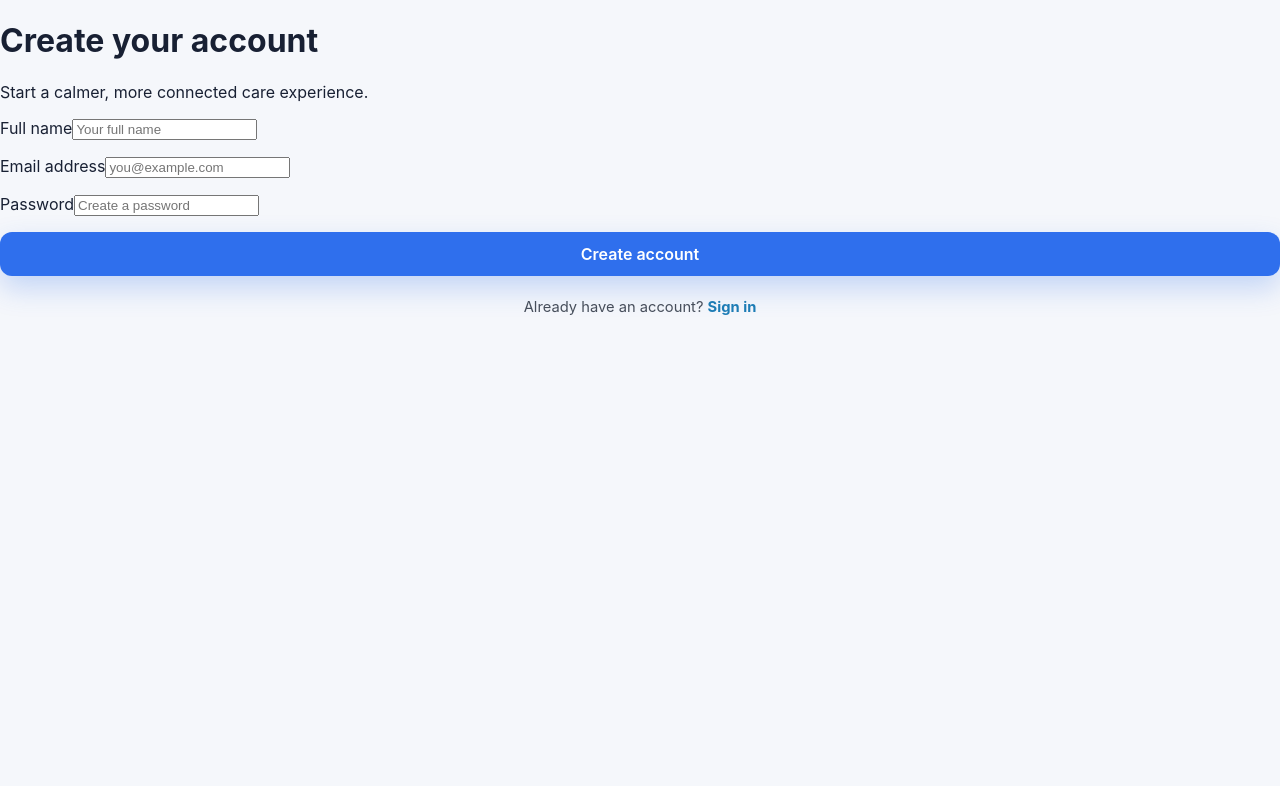
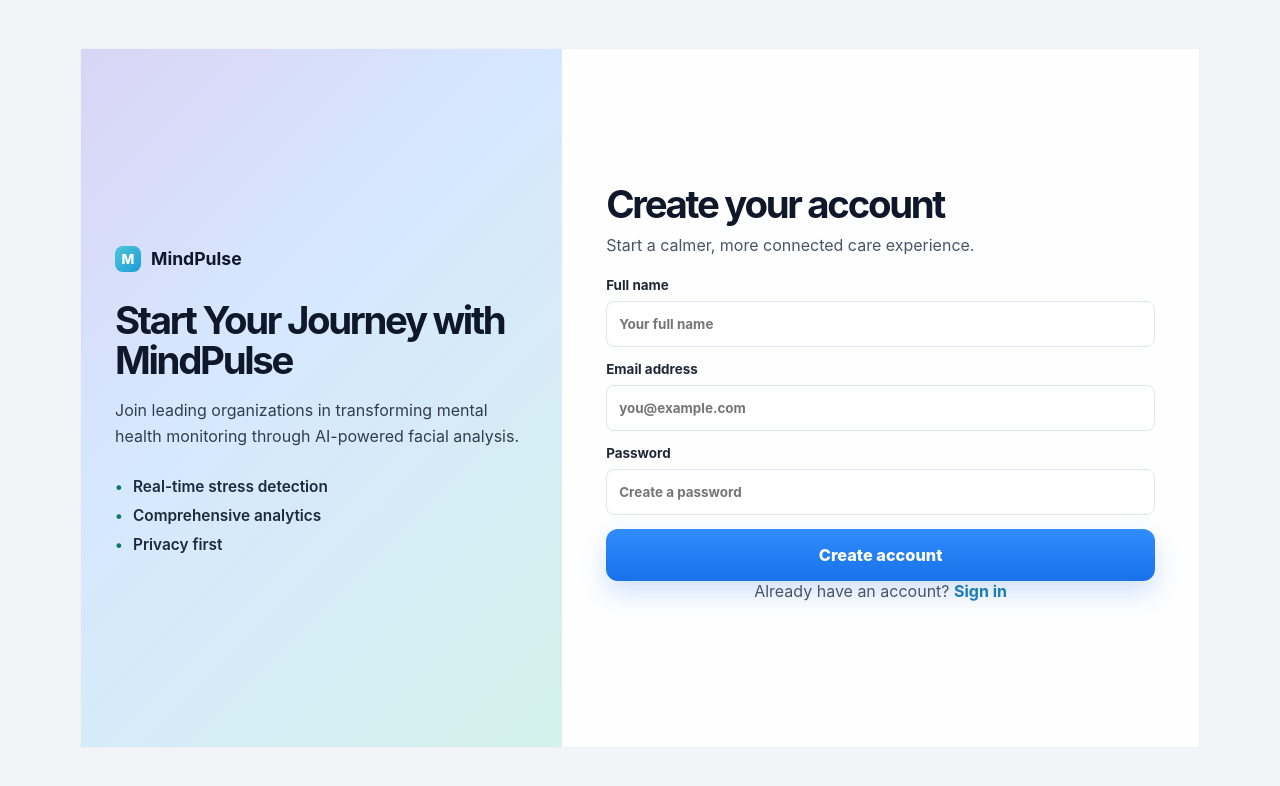
Before and after one commit to Kaelish/MindPulse, a React (Create React App) app in the folder mindpulse-web/: page / in a window 1280 px wide. Shown: the top 786 px of the page. Built offline with nearby package versions, Linux system fonts and the light colour scheme; no server answers.

Commit message:
Polish web auth screens and clean README

```diff
--- a/mindpulse-web/src/App.css
+++ b/mindpulse-web/src/App.css
@@ -707,15 +707,218 @@ button {
   flex: 1;
 }
 
+.auth-shell {
+  min-height: 100vh;
+  display: flex;
+  justify-content: center;
+  align-items: flex-start;
+  padding: 48px 24px;
+  background: #f2f4f7;
+}
+
+.auth-card {
+  width: min(100%, 1120px);
+  min-height: 700px;
+  display: grid;
+  grid-template-columns: 1.02fr 1.35fr;
+  background: rgba(255, 255, 255, 0.45);
+  border-radius: 0;
+  overflow: hidden;
+  box-shadow: none;
+}
+
+.auth-card-split {
+  border: 1px solid rgba(17, 24, 39, 0.04);
+}
+
+.auth-side-panel {
+  background: linear-gradient(135deg, #d9d4f5 0%, #d6e8ff 40%, #d4f1eb 100%);
+  padding: 30px 34px 26px;
+  display: flex;
+  flex-direction: column;
+  justify-content: center;
+}
+
+.auth-side-panel-soft {
+  background: linear-gradient(135deg, #d3d4ef 0%, #d7eef9 48%, #d2f2e8 100%);
+}
+
+.brand-chip {
+  display: inline-flex;
+  align-items: center;
+  gap: 10px;
+  color: #0f172a;
+  font-size: 1.1rem;
+  font-weight: 700;
+  margin-bottom: 28px;
+}
+
+.brand-icon {
+  width: 26px;
+  height: 26px;
+  display: grid;
+  place-items: center;
+  border-radius: 8px;
+  background: linear-gradient(135deg, #4cc6d9 0%, #1d9cd6 100%);
+  color: #fff;
+  font-size: 0.85rem;
+  font-weight: 800;
+}
+
+.auth-side-panel h2 {
+  margin: 0 0 18px;
+  font-size: clamp(2.2rem, 3vw, 3.3rem);
+  line-height: 1.05;
+  letter-spacing: -0.06em;
+  color: #0f172a;
+}
+
+.auth-side-panel p {
+  margin: 0 0 12px;
+  color: rgba(15, 23, 42, 0.82);
+  font-size: 1rem;
+  line-height: 1.6;
+}
+
+.auth-bullets {
+  list-style: none;
+  padding: 0;
+  margin: 16px 0 0;
+  display: grid;
+  gap: 10px;
+}
+
+.auth-bullets li {
+  position: relative;
+  padding-left: 18px;
+  color: #1e293b;
+  font-size: 0.96rem;
+  font-weight: 600;
+}
+
+.auth-bullets li::before {
+  content: '•';
+  position: absolute;
+  left: 0;
+  top: 0;
+  color: #0f766e;
+}
+
+.auth-form-panel {
+  background: rgba(255, 255, 255, 0.82);
+  padding: 38px 44px 30px;
+  display: flex;
+  flex-direction: column;
+  justify-content: center;
+}
+
+.auth-form-panel h1 {
+  margin: 0 0 8px;
+  font-size: clamp(2.3rem, 3vw, 3.5rem);
+  letter-spacing: -0.06em;
+  color: #0f172a;
+}
+
+.auth-form-panel p {
+  margin: 0 0 22px;
+  color: #475569;
+  font-size: 1rem;
+}
+
 .auth-form {
   display: grid;
-  gap: 16px;
+  gap: 14px;
+}
+
+.auth-form label {
+  display: grid;
+  gap: 8px;
+  font-size: 0.84rem;
+  font-weight: 700;
+  color: #1f2937;
+}
+
+.auth-form input {
+  width: 100%;
+  min-height: 46px;
+  border: 1px solid #dfe5ee;
+  border-radius: 8px;
+  background: rgba(255, 255, 255, 0.96);
+  padding: 0 12px;
+  font: inherit;
+  color: #0f172a;
+}
+
+.auth-form input:focus {
+  border-color: #3b82f6;
+  outline: none;
+  box-shadow: 0 0 0 3px rgba(59, 130, 246, 0.1);
+}
+
+.primary-button {
+  width: 100%;
+  border: 0;
+  border-radius: 12px;
+  min-height: 52px;
+  background: linear-gradient(180deg, #2f8dfd 0%, #1871e9 100%);
+  color: #fff;
+  font-weight: 800;
+  font-size: 1.02rem;
+  cursor: pointer;
+  box-shadow: 0 12px 26px rgba(30, 113, 233, 0.2);
+}
+
+.auth-switch {
+  margin-top: 22px;
+  text-align: center;
+  color: #475569;
+  font-size: 1rem;
+}
+
+.auth-switch-inline {
+  margin-top: 14px;
+  margin-bottom: 0;
+}
+
+.auth-switch-muted {
+  color: #64748b;
+}
+
+.auth-switch button {
+  background: none;
+  border: 0;
+  color: #2563eb;
+  font-weight: 700;
+  cursor: pointer;
+}
+
+.auth-error {
+  margin: 0;
+  padding: 10px 12px;
+  border-radius: 10px;
+  background: rgba(239, 68, 68, 0.08);
+  color: #b91c1c;
+  font-size: 0.85rem;
+}
+
+.auth-shell-compact .auth-card {
+  min-height: auto;
 }
 
 .name-row {
   display: grid;
   grid-template-columns: repeat(2, minmax(0, 1fr));
   gap: 12px;
+}
+
+@media (max-width: 900px) {
+  .auth-card {
+    grid-template-columns: 1fr;
+  }
+
+  .auth-side-panel {
+    min-height: 280px;
+  }
 }
 
 .auth-field {
--- a/mindpulse-web/src/App.tsx
+++ b/mindpulse-web/src/App.tsx
@@ -43,7 +43,7 @@ function DoctorPortal({ onSignOut }: { onSignOut: () => void }) {
 }
 
 function App() {
-  const [screen, setScreen] = useState<'doctor' | 'admin' | 'roles' | 'login' | 'register'>('register');
+  const [screen, setScreen] = useState<'doctor' | 'admin' | 'roles' | 'login' | 'register' | 'forgot' | 'reset'>('register');
   const signOut = () => setScreen('login');
 
   if (screen === 'doctor') return <DoctorPortal onSignOut={signOut} />;
@@ -54,7 +54,7 @@ function App() {
 
   return (
     <WebAuth
-      screen={screen === 'register' ? 'register' : 'login'}
+      screen={screen === 'forgot' || screen === 'reset' ? screen : screen === 'register' ? 'register' : 'login'}
       setScreen={(next) => setScreen(next === 'roles' ? 'roles' : next)}
     />
   );
--- a/mindpulse-web/src/views/auth/WebAuth.tsx
+++ b/mindpulse-web/src/views/auth/WebAuth.tsx
@@ -2,8 +2,8 @@ import React, { useState } from 'react';
 import { supabase } from '../../supabase/client';
 
 interface WebAuthProps {
-  screen: 'login' | 'register';
-  setScreen: (screen: 'login' | 'register' | 'roles') => void;
+  screen: 'login' | 'register' | 'forgot' | 'reset';
+  setScreen: (screen: 'login' | 'register' | 'roles' | 'forgot' | 'reset') => void;
 }
 
 export const WebAuth: React.FC<WebAuthProps> = ({ screen, setScreen }) => {
@@ -84,10 +84,87 @@ export const WebAuth: React.FC<WebAuthProps> = ({ screen, setScreen }) => {
     }
   };
 
+  if (screen === 'forgot' || screen === 'reset') {
+    const isReset = screen === 'reset';
+
+    return (
+      <div className="auth-shell auth-shell-compact">
+        <div className="auth-card auth-card-split">
+          <aside className="auth-side-panel auth-side-panel-soft">
+            <div className="brand-chip">
+              <span className="brand-icon">M</span>
+              <span>MindPulse</span>
+            </div>
+            <h2>{isReset ? 'Create New Password' : 'Forgot Password?'}</h2>
+            <p>{isReset ? 'Choose a strong password to protect your MindPulse admin account.' : 'No problem. Enter your email address and we will send you a link to reset your password.'}</p>
+            <ul className="auth-bullets">
+              <li>Secure access</li>
+              <li>Privacy first</li>
+              <li>Quick recovery</li>
+            </ul>
+          </aside>
+
+          <div className="auth-form-panel">
+            <h1>{isReset ? 'Reset Password' : 'Forgot Password?'}</h1>
+            <p>{isReset ? 'Enter your new password below.' : 'Reset your password and regain access to your account.'}</p>
+            <form className="auth-form" onSubmit={(event) => {
+              event.preventDefault();
+              setScreen(isReset ? 'login' : 'reset');
+            }}>
+              {isReset ? (
+                <>
+                  <label>
+                    <span>New Password</span>
+                    <input type="password" placeholder="Enter your new password" value={password} onChange={(e) => setPassword(e.target.value)} />
+                  </label>
+                  <label>
+                    <span>Confirm New Password</span>
+                    <input type="password" placeholder="Re-enter your new password" value={password} onChange={(e) => setPassword(e.target.value)} />
+                  </label>
+                </>
+              ) : (
+                <label>
+                  <span>Email address</span>
+                  <input type="email" placeholder="you@example.com" value={email} onChange={(e) => setEmail(e.target.value)} />
+                </label>
+              )}
+
+              {errorMessage && <p className="auth-error">{errorMessage}</p>}
+              <button className="primary-button" type="submit" disabled={isSubmitting}>
+                {isReset ? 'Reset Password' : 'Send Reset Link'}
+              </button>
+            </form>
+            <p className="auth-switch">
+              Remember your password?{' '}
+              <button type="button" onClick={() => setScreen('login')}>
+                Sign in
+              </button>
+            </p>
+          </div>
+        </div>
+      </div>
+    );
+  }
+
   if (screen === 'register') {
     return (
       <div className="auth-shell">
-        <div className="auth-card">
+        <div className="auth-card auth-card-split">
+          <aside className="auth-side-panel">
+            <div className="brand-chip">
+              <span className="brand-icon">M</span>
+              <span>MindPulse</span>
+            </div>
+            <h2>Start Your Journey with MindPulse</h2>
+            <p>Join leading organizations in transforming mental health monitoring through AI-powered facial analysis.</p>
+            <ul className="auth-bullets">
+              <li>Real-time stress detection</li>
+              <li>Comprehensive analytics</li>
+              <li>Privacy first</li>
+            </ul>
+          </aside>
+
+          <div className="auth-form-panel">
             <h1>Create your account</h1>
             <p>Start a calmer, more connected care experience.</p>
             <form className="auth-form" onSubmit={handleRegister}>
@@ -116,12 +193,28 @@ export const WebAuth: React.FC<WebAuthProps> = ({ screen, setScreen }) => {
             </p>
           </div>
         </div>
+      </div>
     );
   }
 
   return (
     <div className="auth-shell">
-      <div className="auth-card">
+      <div className="auth-card auth-card-split">
+        <aside className="auth-side-panel auth-side-panel-soft">
+          <div className="brand-chip">
+            <span className="brand-icon">M</span>
+            <span>MindPulse</span>
+          </div>
+          <h2>Welcome Back to MindPulse</h2>
+          <p>AI-based emotional stress detection system using facial analysis.</p>
+          <ul className="auth-bullets">
+            <li>Real-time stress detection</li>
+            <li>Secure monitoring</li>
+            <li>Easy follow-up</li>
+          </ul>
+        </aside>
+
+        <div className="auth-form-panel">
           <h1>Welcome back</h1>
           <p>Sign in to continue to your MindPulse workspace.</p>
           <form className="auth-form" onSubmit={handleLogin}>
@@ -138,12 +231,18 @@ export const WebAuth: React.FC<WebAuthProps> = ({ screen, setScreen }) => {
               {isSubmitting ? 'Signing in...' : 'Sign in'}
             </button>
           </form>
-        <p className="auth-switch">
+          <p className="auth-switch auth-switch-inline">
             New to MindPulse?{' '}
             <button type="button" onClick={() => setScreen('register')}>
               Create account
             </button>
           </p>
+          <p className="auth-switch auth-switch-inline auth-switch-muted">
+            <button type="button" onClick={() => setScreen('forgot')}>
+              Forgot password?
+            </button>
+          </p>
+        </div>
       </div>
     </div>
   );
```
Also changed, not shown: 1 other file (tests, documents, lock files or other folders). Lines whose indentation alone changed are shown as unchanged.
